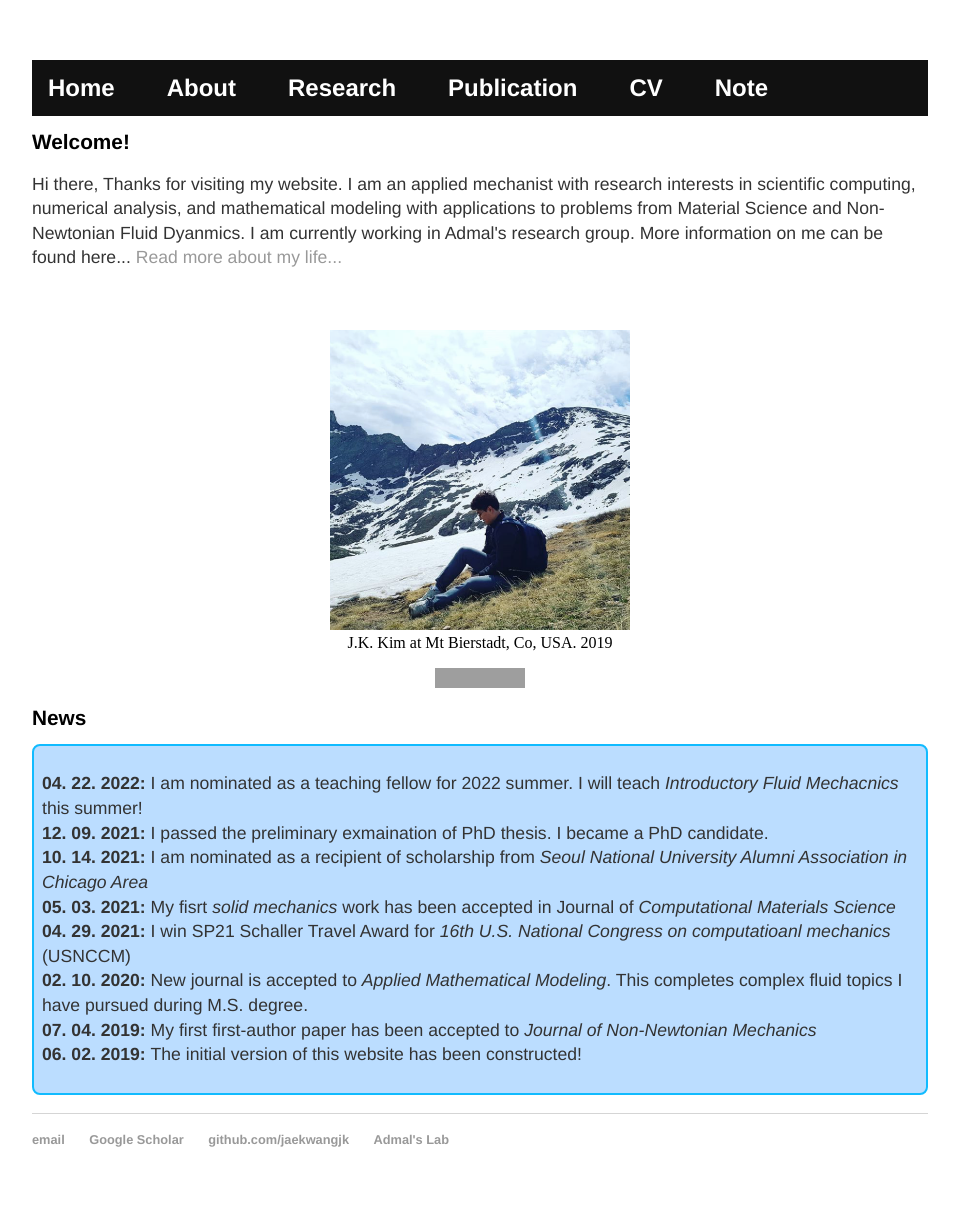
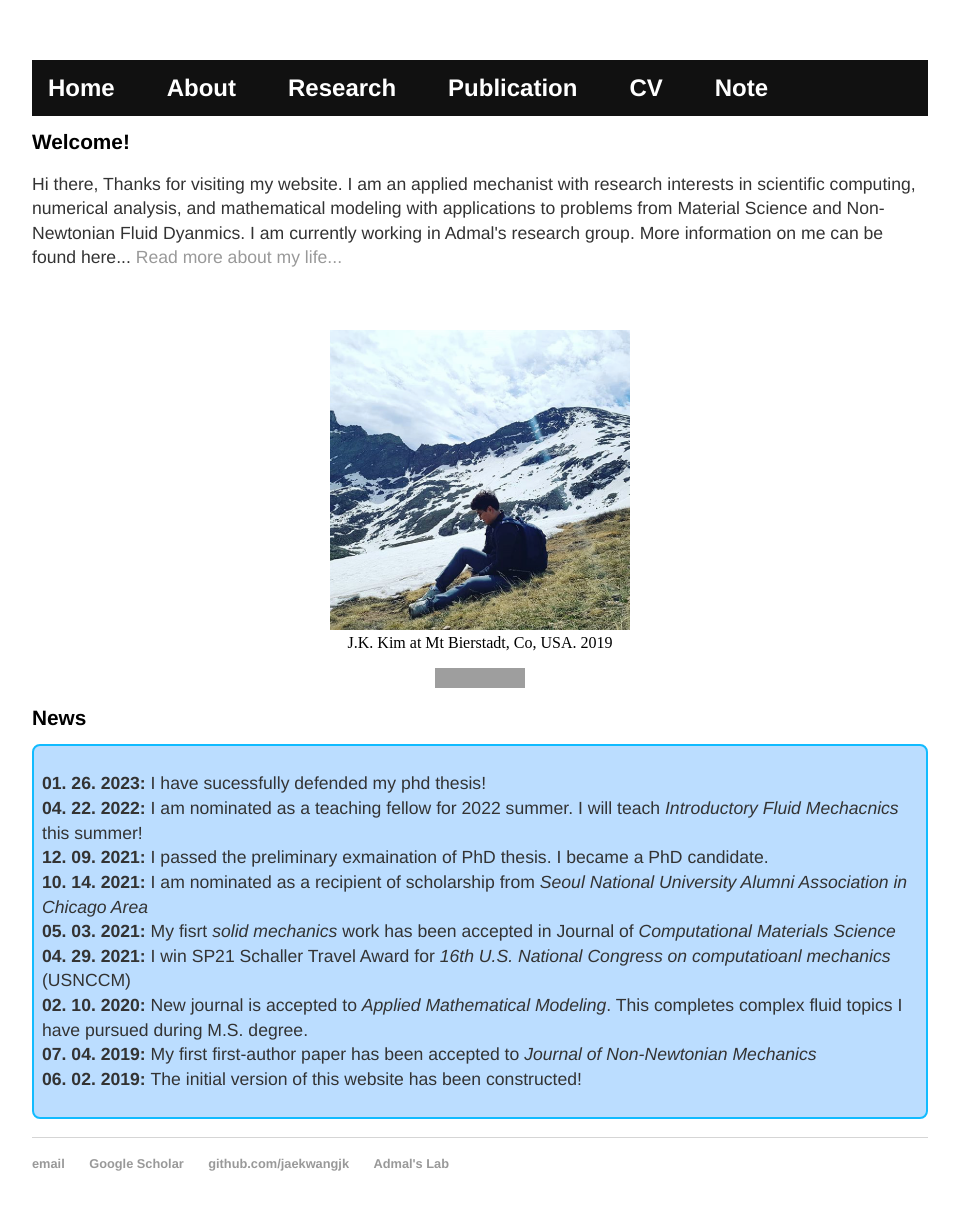
Before and after one commit to jaekwangjk/jaekwangjk.github.io, a Jekyll site: the page built from index.html, in a window 1280 px wide. Shown: the whole page, without its empty margins (160-1119 px from the left). Built offline with Jekyll 4.4.1, drawn with Linux system fonts in a browser that asks for light colours; before the commit the page ends 1208 px from its top, so only the background shows below that; grey boxes are pictures that could not be loaded.

Commit message:
Update index.html

```diff
--- a/index.html
+++ b/index.html
@@ -41,6 +41,7 @@ title: Jaekwang Kim
 <h1>News</h1>
 <div class="rounded">
 <p>
+	<strong> 01. 26. 2023: </strong> I have sucessfully defended my phd thesis! <br>
 	<strong> 04. 22. 2022: </strong> I am nominated as a teaching fellow for 2022 summer. I will teach <em>Introductory Fluid Mechacnics</em> this summer! <br>
 	<strong> 12. 09. 2021: </strong> I passed the preliminary exmaination of PhD thesis. I became a PhD candidate. <br>
 	<strong> 10. 14. 2021: </strong> I am nominated as a recipient of scholarship from<em> Seoul National University Alumni Association in Chicago Area </em><br>
```
